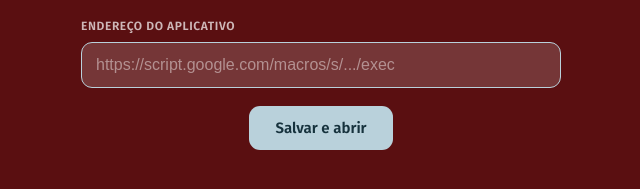
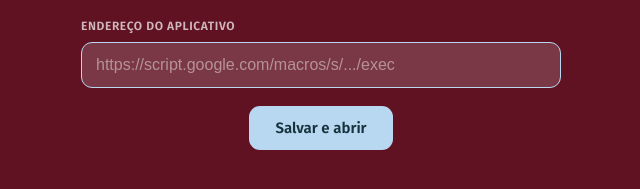
Before and after one commit to anavrodovalho/planejamento, a plain HTML site: page index.html in a window 1280 px wide. Shown: the part 429-618 px from the top of the page, without its empty margins (319-959 px from the left). Drawn offline with Linux system fonts and the light colour scheme.

Commit message:
Novo ícone listrado bordô e azul bebê; cores atualizadas

```diff
--- a/index.html
+++ b/index.html
@@ -17,12 +17,12 @@
 <meta name="mobile-web-app-capable" content="yes">
 <meta name="apple-mobile-web-app-title" content="Planejamento">
 <meta name="apple-mobile-web-app-status-bar-style" content="black-translucent">
-<meta name="theme-color" content="#5A0F11">
+<meta name="theme-color" content="#601222">
 <meta name="robots" content="noindex, nofollow">
 
 <link href="https://fonts.googleapis.com/css2?family=Fira+Sans:wght@400;500;600&display=swap" rel="stylesheet">
 <style>
-:root{ --bordo:#5A0F11; --azul:#B9D1DB; }
+:root{ --bordo:#601222; --azul:#B8D7F1; }
 *{box-sizing:border-box}
 html,body{height:100%;margin:0}
 body{
```
